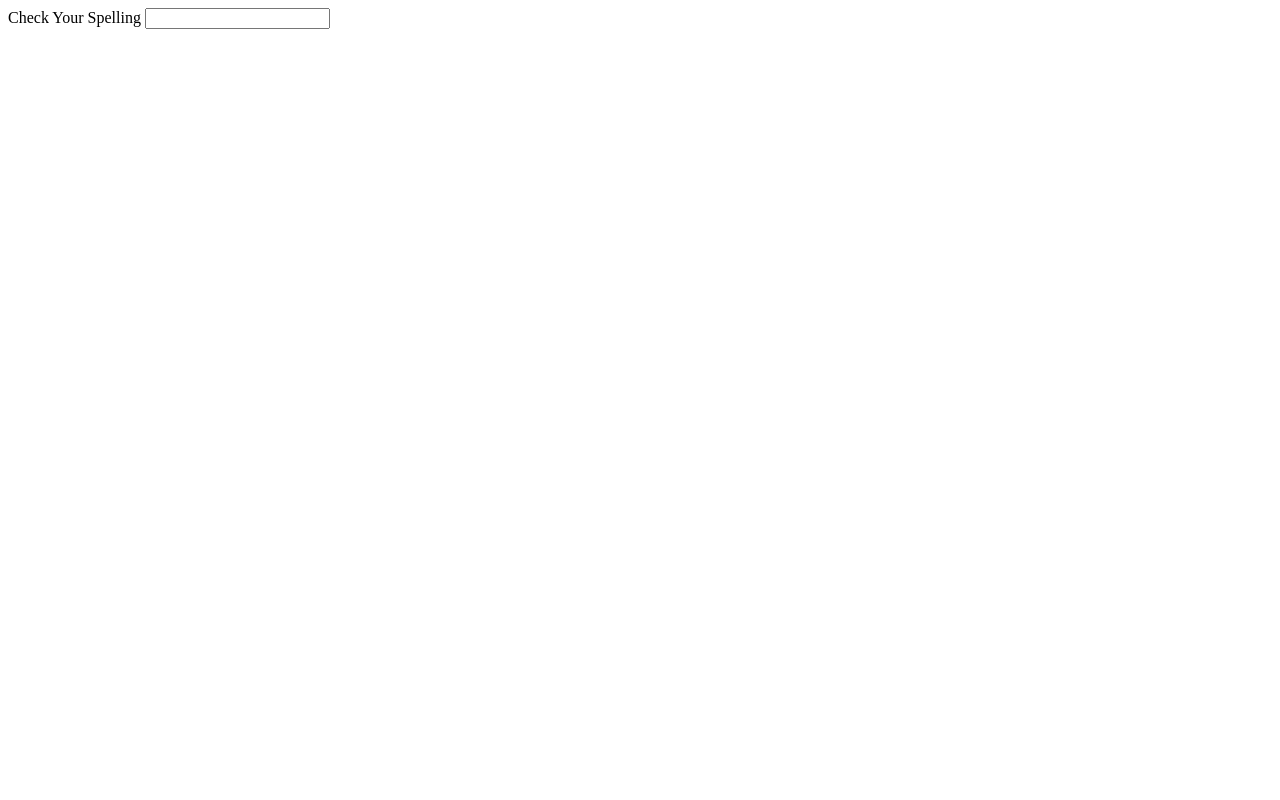
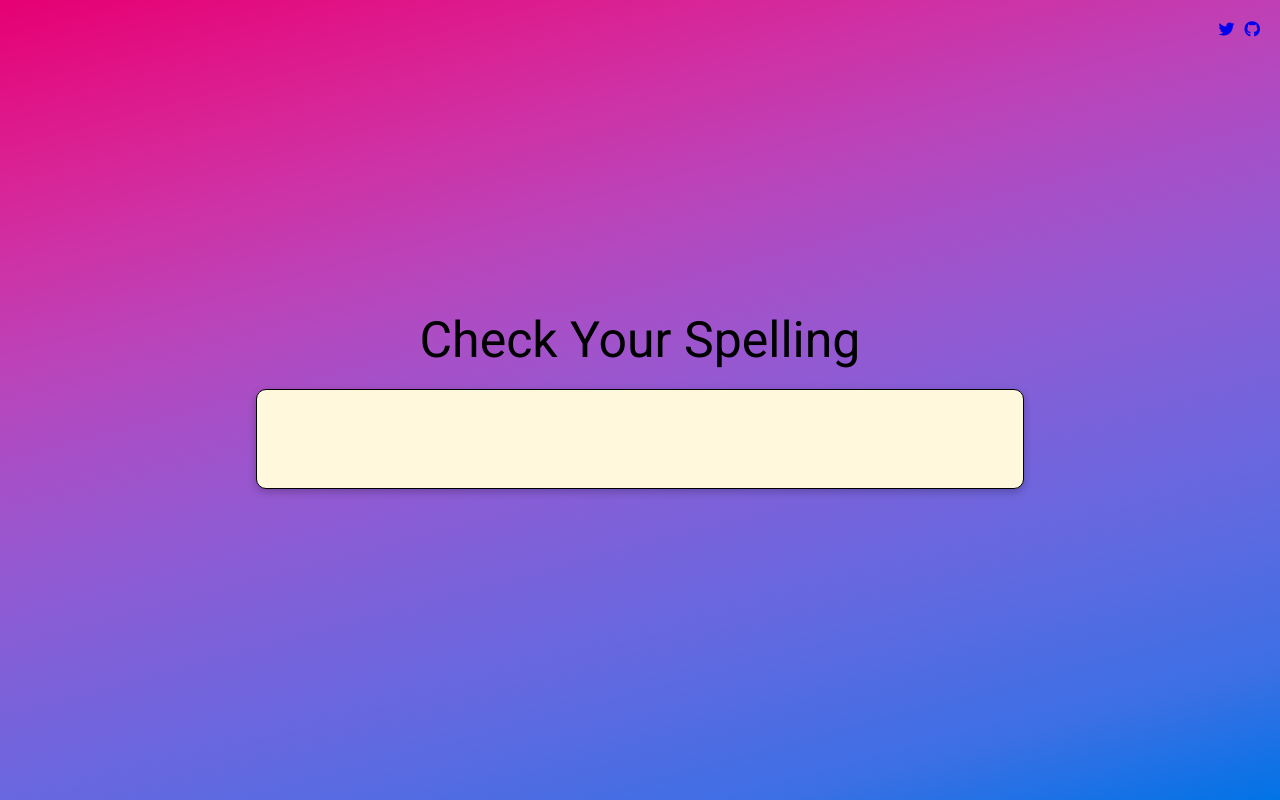
Before and after one commit to WebDevChris1/Spell-Check, a plain HTML site: page index.html in a window 1280 px wide. Drawn offline with Linux system fonts and the light colour scheme.

Commit message:
added CSS styling and social media icons

```diff
--- a/index.html
+++ b/index.html
@@ -4,6 +4,10 @@
     <meta charset="UTF-8" />
     <meta http-equiv="X-UA-Compatible" content="IE=edge" />
     <meta name="viewport" content="width=device-width, initial-scale=1.0" />
+    <script
+      src="https://kit.fontawesome.com/d17aad76d7.js"
+      crossorigin="anonymous"
+    ></script>
     <link rel="stylesheet" href="./style.css" />
     <title>Spell Check</title>
   </head>
@@ -12,5 +16,17 @@
       <label>Check Your Spelling</label>
       <input type="text" spellcheck="true" />
     </div>
+    <div class="social-media-wrapper">
+      <div class="social-icons twitter">
+        <a href="https://twitter.com/webdevchris1" target="_blank"
+          ><i class="fab fa-twitter fa-1x"></i
+        ></a>
+      </div>
+      <div class="social-icons github">
+        <a href="https://github.com/WebDevChris1" target="_blank"
+          ><i class="fab fa-github fa-1x"></i
+        ></a>
+      </div>
+    </div>
   </body>
 </html>
--- a/style.css
+++ b/style.css
@@ -0,0 +1,86 @@
+@import url("https://fonts.googleapis.com/css2?family=Roboto&display=swap");
+
+* {
+  margin: 0;
+  padding: 0;
+  box-sizing: border-box;
+}
+
+body {
+  background-image: linear-gradient(
+    165deg,
+    hsl(330, 100%, 45.1%) 0%,
+    hsl(327.59, 88.47%, 47.03%) 6.4%,
+    hsl(324.66, 78.11%, 48.6%) 12.2%,
+    hsl(320.86, 69.6%, 49.53%) 17.5%,
+    hsl(316.08, 62.03%, 49.99%) 22.5%,
+    hsl(310.01, 55.13%, 50.06%) 27.3%,
+    hsl(302.13, 48.27%, 49.77%) 32%,
+    hsl(292.54, 48.74%, 52.06%) 36.9%,
+    hsl(282.94, 52.16%, 54.91%) 42.1%,
+    hsl(273.3, 55.54%, 57.49%) 47.8%,
+    hsl(263.46, 58.8%, 59.8%) 54.1%,
+    hsl(253.2, 61.85%, 61.85%) 61.1%,
+    hsl(242.14, 64.57%, 63.66%) 69.1%,
+    hsl(231.12, 70.32%, 61.18%) 78.1%,
+    hsl(221.73, 75.87%, 56.5%) 88.3%,
+    hsl(210, 100%, 45.1%) 100%
+  );
+  font-family: "Roboto", sans-serif;
+}
+
+.input-wrapper {
+  display: flex;
+  justify-content: center;
+  align-items: center;
+  height: 100vh;
+  flex-direction: column;
+}
+
+input {
+  width: 60%;
+  height: 100px;
+  text-align: center;
+  font-size: 60px;
+  border: 1px solid black;
+  background-color: cornsilk;
+  outline: none;
+  box-shadow: rgba(0, 0, 0, 0.24) 0px 3px 8px;
+  border-radius: 10px;
+}
+
+label {
+  font-size: 50px;
+  margin-bottom: 20px;
+  color: black;
+}
+
+input:focus {
+  border: 2px solid black;
+}
+
+.social-media-wrapper {
+  text-align: right;
+  position: fixed;
+  right: 0;
+  top: 0;
+  padding-right: 20px;
+  padding-top: 20px;
+  display: flex;
+}
+
+.twitter {
+  padding-right: 10px;
+}
+
+.social-icons {
+  color: black;
+}
+
+.social-icons a:visited {
+  color: black;
+}
+
+.social-icons a:hover {
+  color: red;
+}
```
